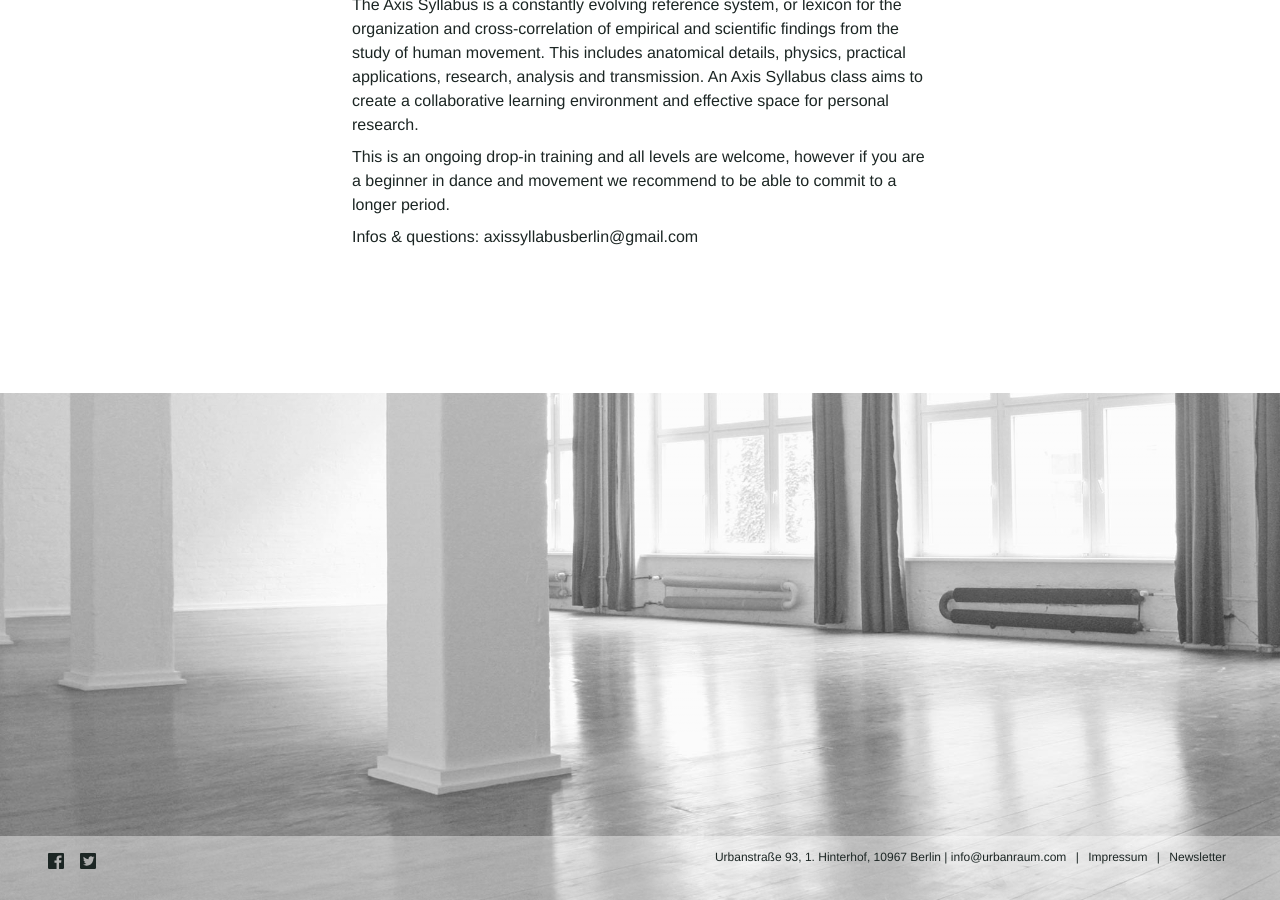
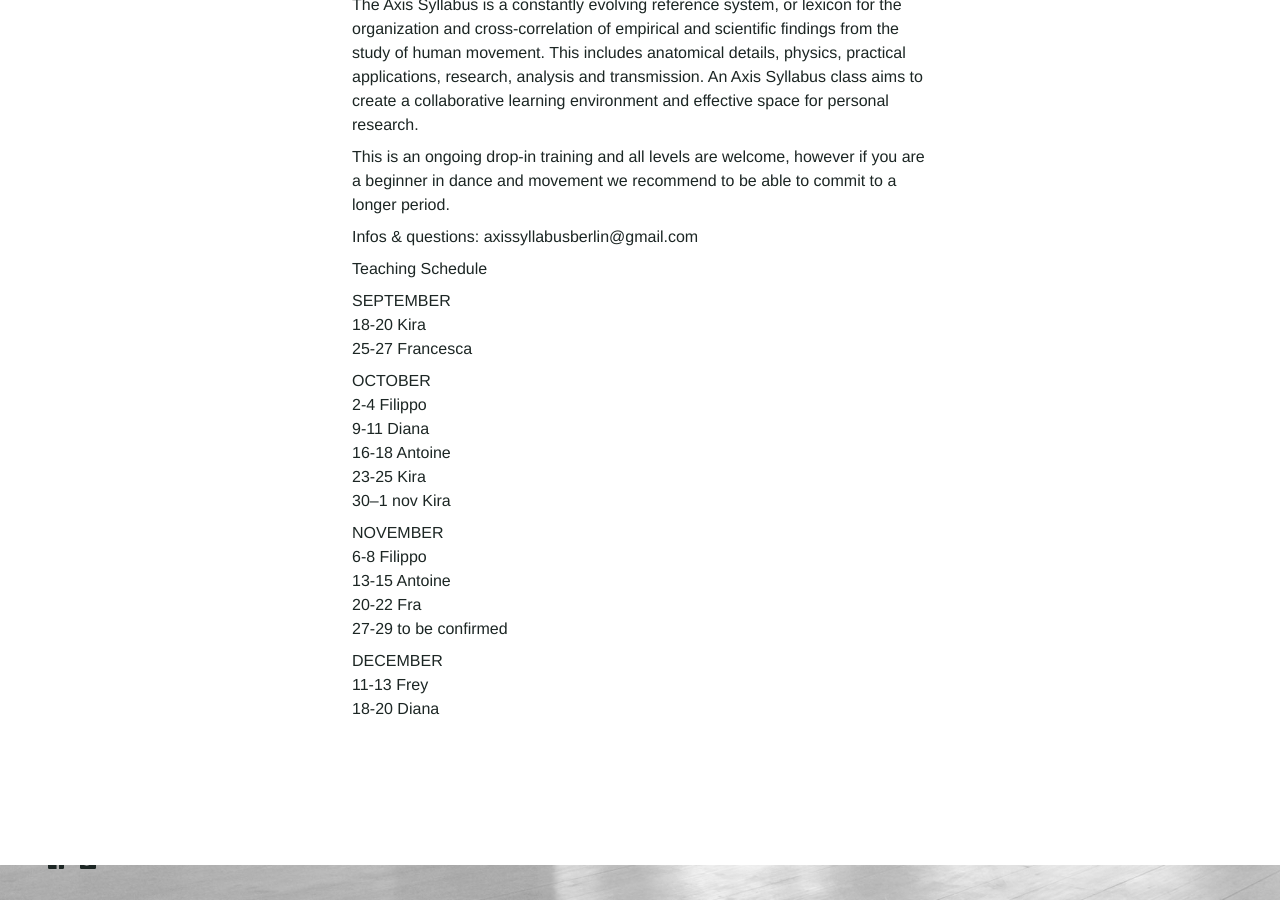
Before and after one commit to Kriesse/urbanraum, a Jekyll site: the page built from _classes/axis-syllabus.md, in a window 1280 px wide and 900 px high, scrolled down 964 px. Built offline with Jekyll 4.4.1, drawn with Linux system fonts in a browser that asks for light colours; nearby versions of some CDN libraries.

Commit message:
Update axis-syllabus.md

```diff
--- a/_classes/axis-syllabus.md
+++ b/_classes/axis-syllabus.md
@@ -49,6 +49,29 @@ description_en: |
 
   Infos & questions: axissyllabusberlin@gmail.com
 
+  Teaching Schedule
+
+  SEPTEMBER
+  18-20 Kira
+  25-27 Francesca
+
+  OCTOBER
+  2-4 Filippo
+  9-11 Diana
+  16-18 Antoine
+  23-25 Kira
+  30–1 nov Kira
+
+  NOVEMBER
+  6-8 Filippo
+  13-15 Antoine
+  20-22 Fra
+  27-29 to be confirmed
+
+  DECEMBER
+  11-13 Frey
+  18-20 Diana
+
 description_de: |
   Das Axis Syllabus (AS) Training Berlin zieht in den Urbanraum!!!
 
@@ -60,6 +83,29 @@ description_de: |
 
   Weitere Infos/Fragen unter: axissyllabusberlin@gmail.com
 
+  Teaching schedule:
+
+  SEPTEMBER
+  18-20 Kira
+  25-27 Francesca
+
+  OKTOBER
+  2-4 Filippo
+  9-11 Diana
+  16-18 Antoine
+  23-25 Kira
+  30–1 nov Kira
+
+  NOVEMBER
+  6-8 Filippo
+  13-15 Antoine
+  20-22 Fra
+  27-29 to be confirmed
+
+  DEZEMBER
+  11-13 Frey
+  18-20 Diana
+
 
 
 ---
```
